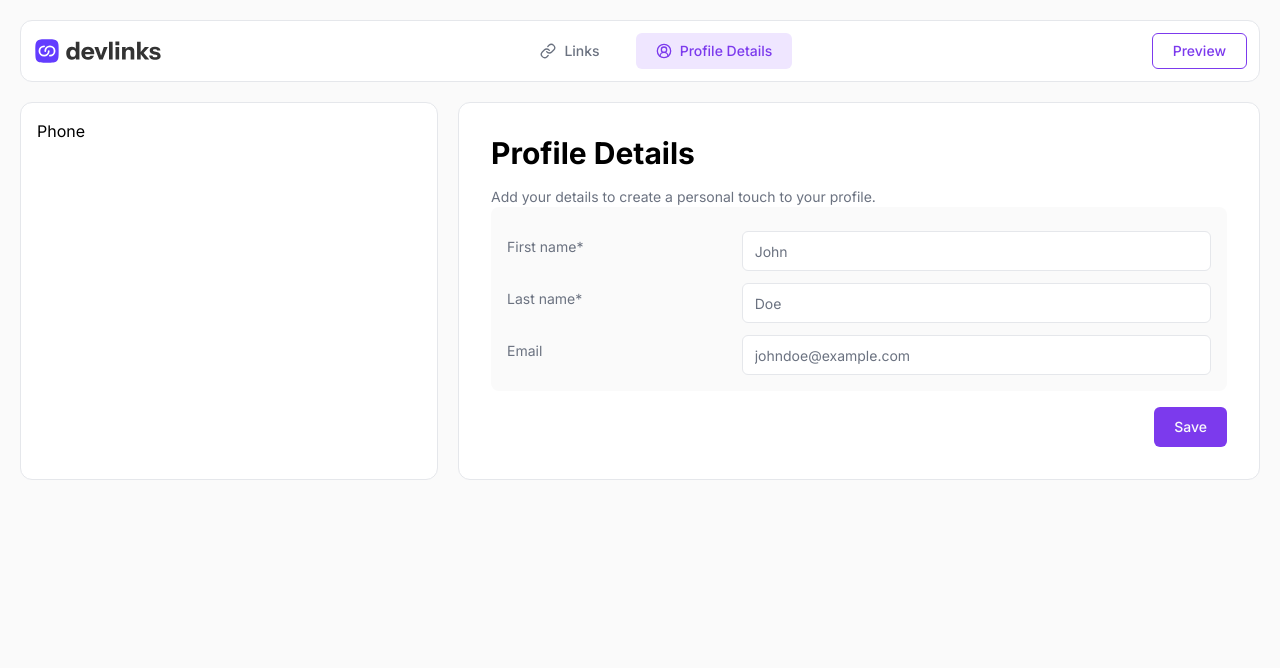
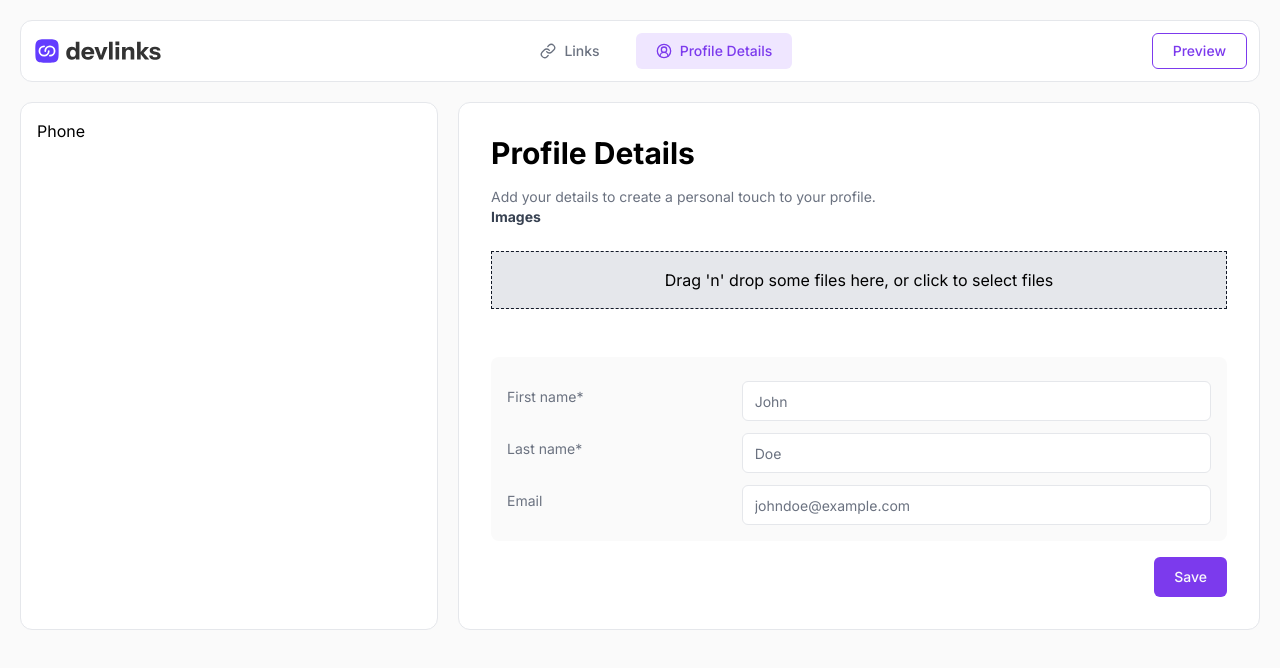
Before and after one commit to wassim-triki/rbk-challenge, a Next.js app: page /profile in a window 1280 px wide. Shown: the top 668 px of the page. Built offline with nearby package versions, Linux system fonts and the light colour scheme.

Commit message:
add react dropzone and basic drag and drop for profile picture

```diff
--- a/package.json
+++ b/package.json
@@ -28,6 +28,7 @@
     "postcss": "8.4.29",
     "react": "18.2.0",
     "react-dom": "18.2.0",
+    "react-dropzone": "^14.2.3",
     "react-hook-form": "^7.46.1",
     "tailwind-merge": "^1.14.0",
     "tailwindcss": "3.3.3",
--- /dev/null
+++ b/src/app/components/ImageUpload.tsx
@@ -0,0 +1,84 @@
+"use client";
+import React, { useCallback, useEffect } from "react";
+import { useFormContext } from "react-hook-form";
+import { Accept, useDropzone } from "react-dropzone";
+import Image from "next/image";
+
+const ImageUpload = (props: any) => {
+  const { register, unregister, setValue, watch } = useFormContext();
+
+  const { name, label = name, accept } = props;
+
+  const files = watch(name);
+
+  const onDrop = useCallback(
+    (droppedFiles: any) => {
+      setValue(name, droppedFiles, { shouldValidate: true });
+    },
+    [setValue, name]
+  );
+
+  const { getRootProps, getInputProps, isDragActive } = useDropzone({
+    maxFiles: 1,
+    onDrop,
+    accept,
+  });
+
+  useEffect(() => {
+    register(name);
+    return () => {
+      unregister(name);
+    };
+  }, [register, unregister, name]);
+
+  return (
+    <>
+      <label
+        htmlFor="name"
+        className="mb-2 block text-sm font-bold capitalize text-gray-700"
+      >
+        {label}
+      </label>
+
+      <div {...getRootProps()} className="mb-8">
+        <input
+          {...props}
+          className="focus:shadow-lg w-full appearance-none rounded border py-2 px-3 leading-tight text-gray-700 shadow focus:outline-none"
+          id={name}
+          {...getInputProps()}
+        />
+        <div
+          className={`w-full border border-dashed border-gray-900 p-2 ${
+            isDragActive ? "bg-gray-400" : "bg-gray-200"
+          }`}
+        >
+          {isDragActive ? (
+            <p className="my-2 text-center">Drop the files here...</p>
+          ) : (
+            <p className="my-2 text-center">
+              Drag 'n' drop some files here, or click to select files
+            </p>
+          )}
+          {/* display Preview */}
+          {!!files?.length && (
+            <div className="mt-2 grid grid-cols-1 gap-1">
+              {files.map((file: Blob) => (
+                <div key={file.name}>
+                  <Image
+                    src={URL.createObjectURL(file)}
+                    alt="profile picture"
+                    className="w-full"
+                    width={100}
+                    height={100}
+                  />
+                </div>
+              ))}
+            </div>
+          )}
+        </div>
+      </div>
+    </>
+  );
+};
+
+export default ImageUpload;
--- a/src/app/components/ProfileForm.tsx
+++ b/src/app/components/ProfileForm.tsx
@@ -16,6 +16,7 @@ import {
 import { Input } from "./ui/input";
 import { Button } from "./ui/button";
 import { toast } from "./ui/use-toast";
+import ImageUpload from "./ImageUpload";
 
 const FormSchema = z.object({
   firstName: z.string().min(2, {
@@ -33,6 +34,9 @@ const FormSchema = z.object({
         message: "Invalid email format",
       }
     ),
+  images: z
+    .array(z.unknown())
+    .refine((val) => val.length > 0, "File is required"),
 });
 
 const ProfileForm = () => {
@@ -41,6 +45,7 @@ const ProfileForm = () => {
   });
 
   function onSubmit(data: z.infer<typeof FormSchema>) {
+    console.log(data);
     toast({
       title: "You submitted the following values:",
       description: (
@@ -83,12 +88,18 @@ const ProfileForm = () => {
     },
   ];
 
+  const accept = {
+    "image/png": [".png"],
+    "image/jpeg": [".jpeg", ".jpg"],
+  };
+
   return (
     <Form {...form}>
       <form
         className="flex flex-col gap-4"
         onSubmit={form.handleSubmit(onSubmit)}
       >
+        <ImageUpload accept={accept} name="images" />
         <div className="flex flex-col gap-1 rounded-lg bg-muted p-4">
           {inputs.map(({ name, label, required, placeholder }) => (
             <FormField
```
Also changed, not shown: 1 other file (tests, documents, lock files or other folders).
